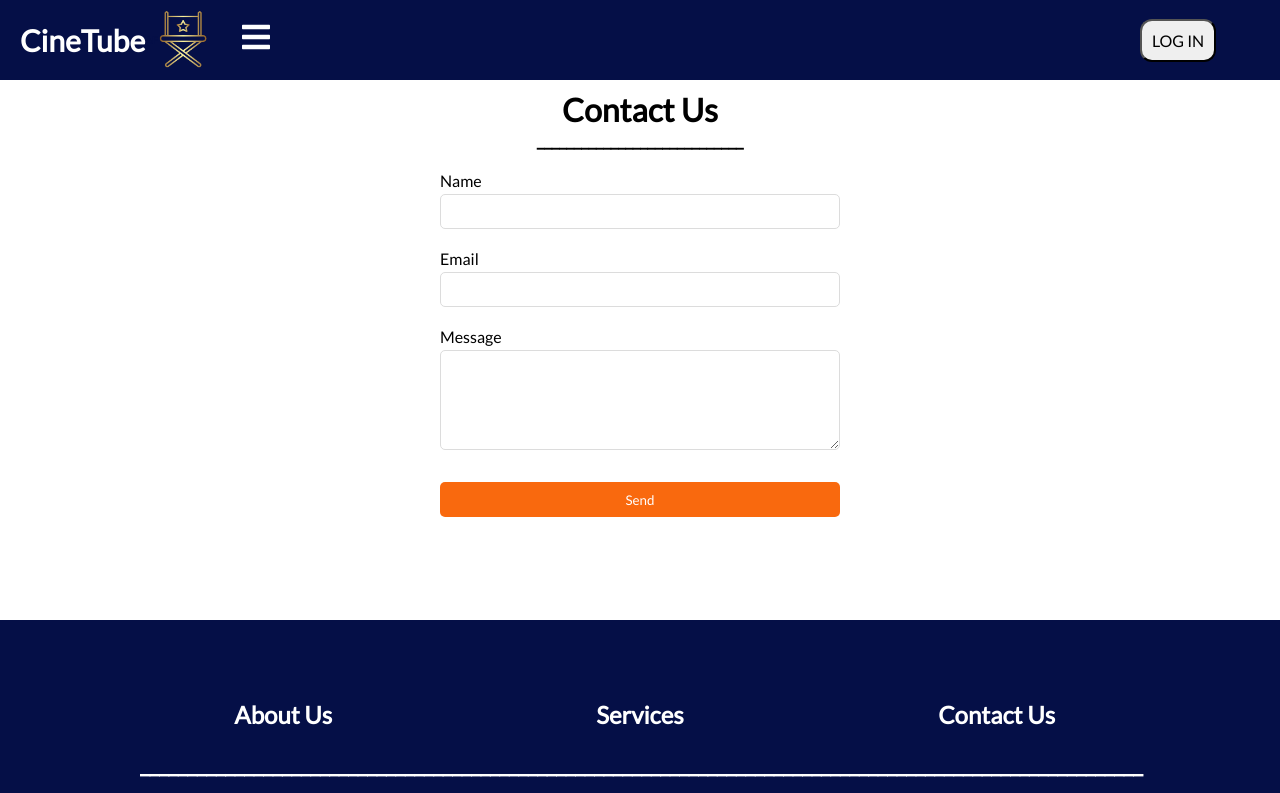
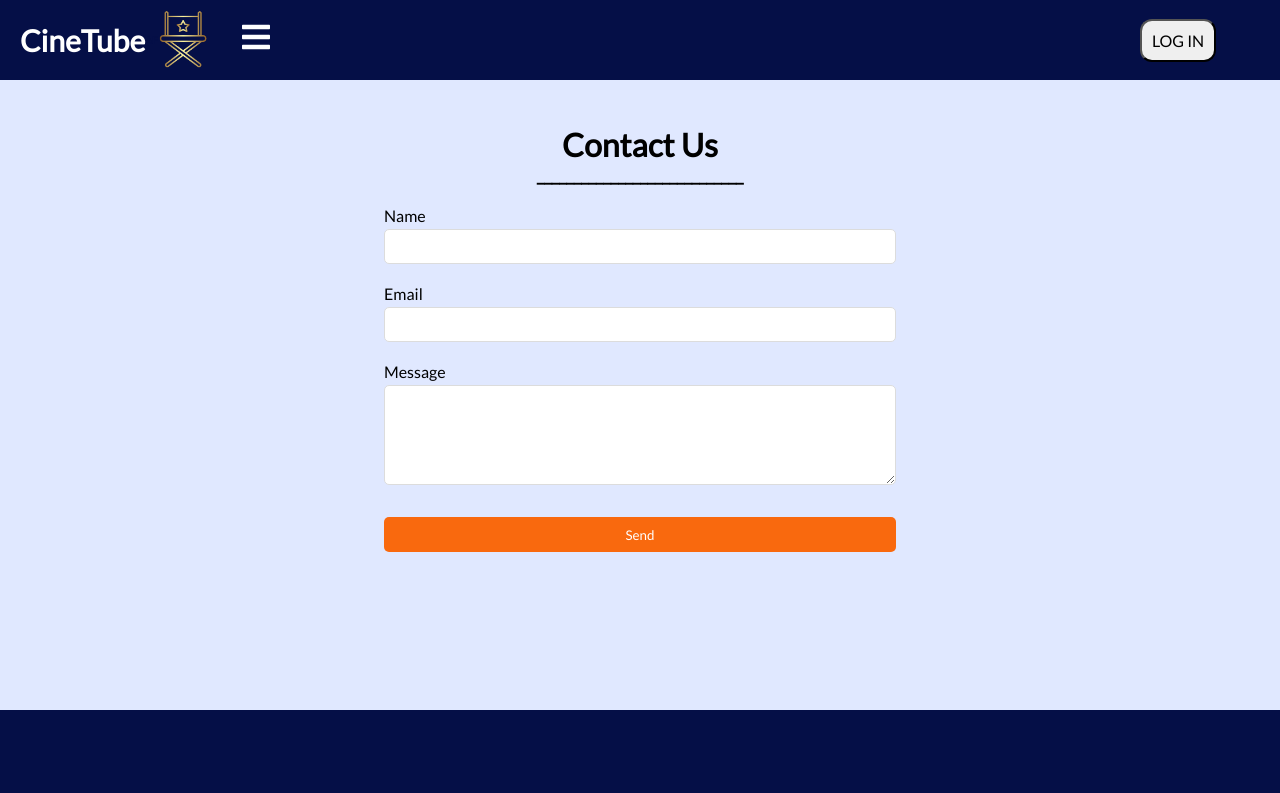
Before and after one commit to SGBD-MOVIES-PROJECT/Main, a React (Create React App) app in the folder sgbd_project/static/: page /help in a window 1280 px wide. Shown: the top 793 px of the page. Built offline with nearby package versions, Linux system fonts and the light colour scheme.

Commit message:
Update Support.js

```diff
--- a/sgbd_project/static/src/pages/Support.js
+++ b/sgbd_project/static/src/pages/Support.js
@@ -51,7 +51,10 @@ const Contact = () => {
 
   return (
     <StyledContactForm>
-			  <h1>Contact Us</h1>
+      <div className="div1">
+        <h1>Contact Us</h1>
+      <div className="div2">
+
 			  <h3>____________________________</h3>
 
       <form ref={form} onSubmit={sendEmail}>
@@ -62,6 +65,8 @@ const Contact = () => {
         <label>Message</label>
         <textarea name="message" />
 	  <input onClick={handleClickOpen} type="submit" value="Send" />
+
+
       <Dialog
         fullScreen={fullScreen}
         open={open}
@@ -86,6 +91,8 @@ const Contact = () => {
         </DialogActions>
       </Dialog>
       </form>
+      </div>
+  </div>
     </StyledContactForm>
 
   );
@@ -95,15 +102,25 @@ export default Contact;
 
 // Styles
 const StyledContactForm = styled.div`
-  width: 400px;
+  width: 100%;
   height: 60vh;
-  margin: auto;
   align-items: center;
-  margin-bottom: 50px;
+  margin-bottom: 150px;
   h1 {
 	text-align: center;
 	margin-top: 10px;
 	  }
+    .div1{
+      min-height: 100vh;
+    background-color: rgb(224,232,255);
+    margin-top: 0px;
+    padding-top: 35px;
+    margin-bottom: -30px;
+    }
+    .div2{
+      margin:auto;
+      width:40%;
+    }
 	    h3 {
 	text-align: center;
 				  }
```
